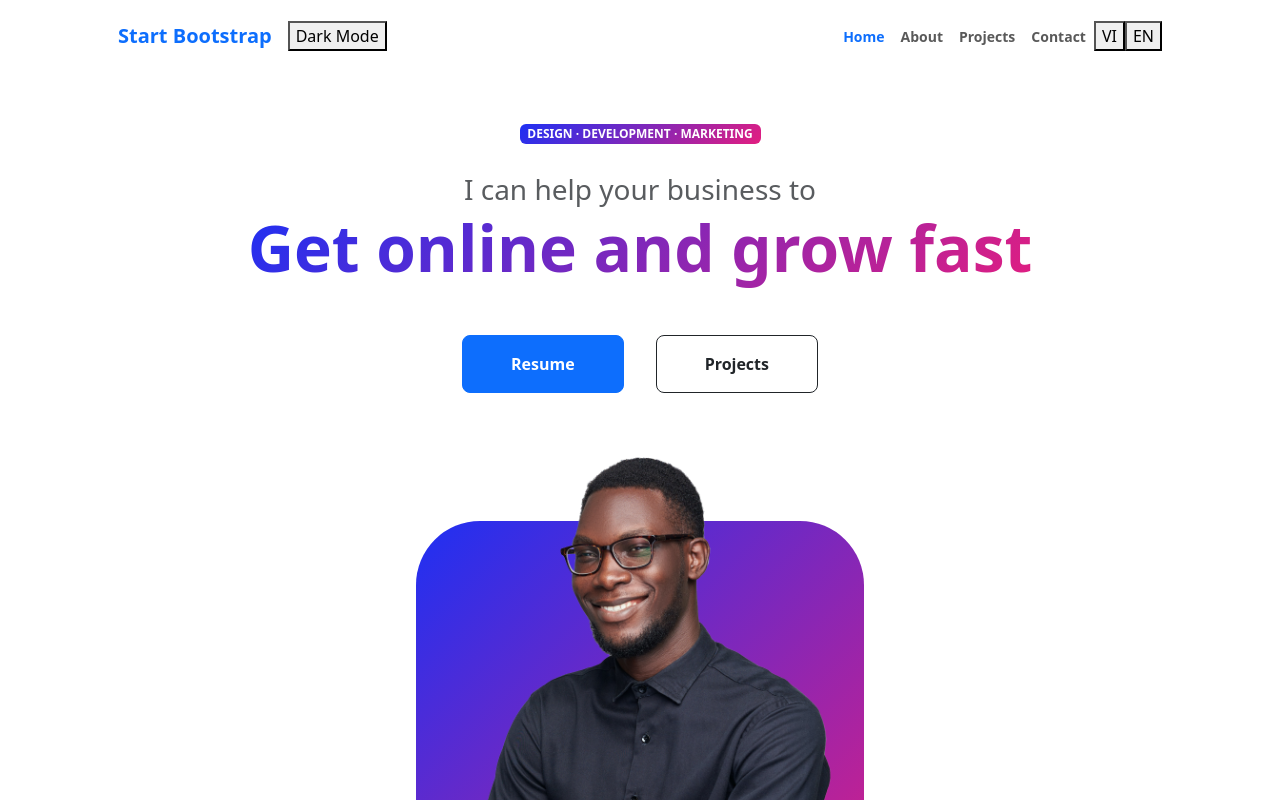
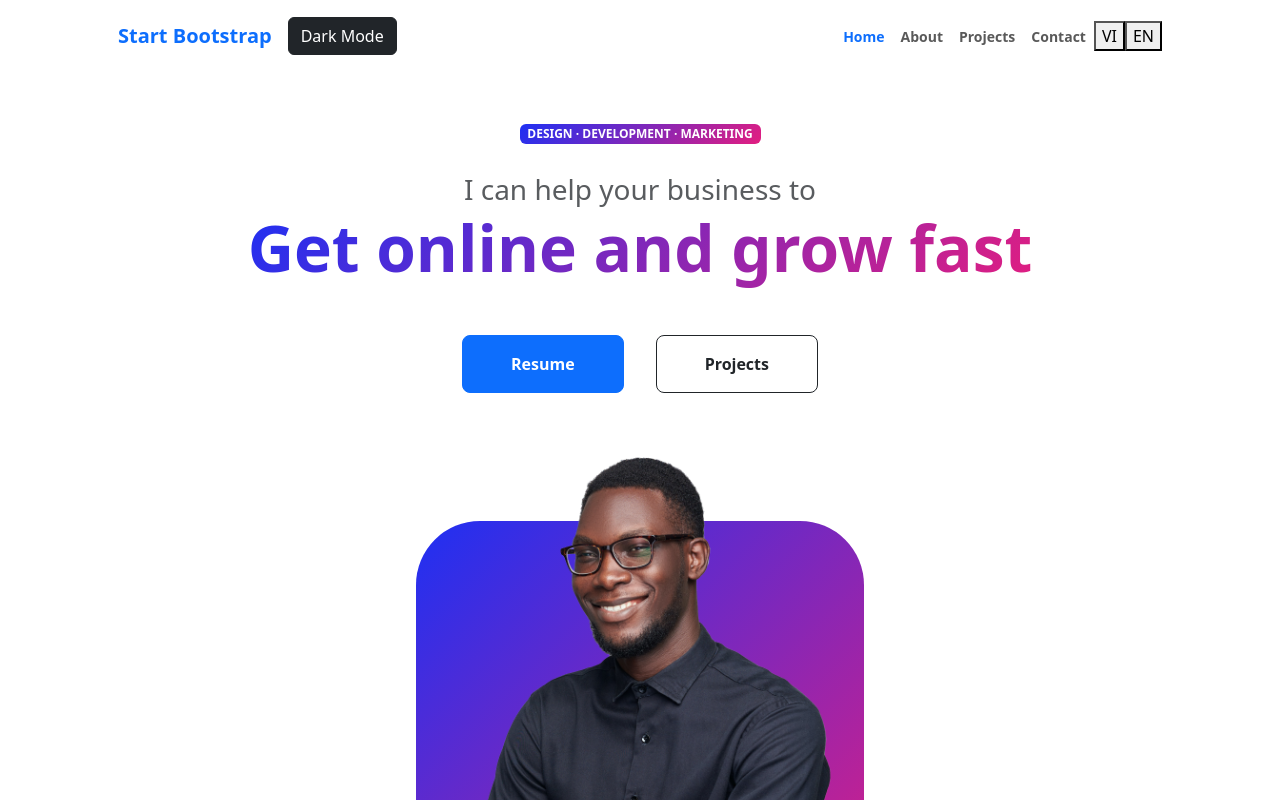
Before and after one commit to MinDuck404/3_vue-personal, a Vue app: page / in a window 1280 px wide. Shown: the top 800 px of the page. Built offline with nearby package versions, Linux system fonts and the light colour scheme.

Commit message:
Implement dark mode toggle functionality and refactor theme management in Navbar, Test view, and theme store

```diff
--- a/src/components/Navbar.vue
+++ b/src/components/Navbar.vue
@@ -5,8 +5,11 @@
       <router-link  to="/" class="nav-link navbar-brand"><span class="fw-bolder text-primary">Start Bootstrap</span></router-link>
       <button class="navbar-toggler" type="button" data-bs-toggle="collapse" data-bs-target="#navbarSupportedContent" aria-controls="navbarSupportedContent" aria-expanded="false" aria-label="Toggle navigation"><span class="navbar-toggler-icon"></span></button>
       <div class="collapse navbar-collapse" id="navbarSupportedContent">
-        <button @click="isDark = !isDark">
-          {{ isDark ? 'Light' : 'Dark' }} Mode
+        <button
+          @click="themeStore.toggleDark"
+          :class="['btn', themeStore.isDark ? 'btn-light' : 'btn-dark']"
+        >
+          {{ themeStore.isDark ? 'Light Mode' : 'Dark Mode' }}
         </button>
         <ul class="navbar-nav ms-auto mb-2 mb-lg-0 small fw-bolder">
           <li class="nav-item"><router-link to="/" class="nav-link">{{ $t('navbar.home') }}</router-link></li>
@@ -23,59 +26,15 @@
 
 <!-- script dark mode toggle -->
 <script setup>
-import { ref, watchEffect, onMounted } from 'vue'
+  import { onMounted } from 'vue'
+  import { useThemeStore } from '@/stores/theme'
 
-const isDark = ref(false)
+  const themeStore = useThemeStore()
 
-// Lưu trữ trạng thái class ban đầu của các phần tử
-const originalClasses = new WeakMap()
-
-onMounted(() => {
-  // Lưu trữ class ban đầu khi component được mount
-  document.querySelectorAll('[class*="light"], [class*="dark"], [class*="white"]').forEach(element => {
-    originalClasses.set(element, Array.from(element.classList))
+  onMounted(() => {
+    // Khởi tạo theme khi component được mount
+    themeStore.initializeTheme()
   })
-})
-
-watchEffect(() => {
-  // Cập nhật theme cho toàn bộ document
-  document.documentElement.setAttribute('data-bs-theme', isDark.value ? 'dark' : 'light')
-
-  // Lấy tất cả các phần tử có class chứa "light", "dark", hoặc "white"
-  const elements = document.querySelectorAll('[class*="light"], [class*="dark"], [class*="white"]')
-
-  elements.forEach(element => {
-    const classList = element.classList
-    const original = originalClasses.get(element) || []
-
-    if (isDark.value) {
-      // Chuyển sang dark mode
-      classList.forEach(className => {
-        if (className === 'bg-light') {
-          classList.remove('bg-light')
-          classList.add('bg-dark')
-        } else if (className === 'text-light') {
-          classList.remove('text-light')
-          classList.add('text-dark')
-        } else if (className === 'bg-white') {
-          classList.remove('bg-white')
-          classList.add('bg-dark')
-        }
-      })
-    } else {
-      // Khôi phục về light mode dựa trên class ban đầu
-      classList.forEach(className => {
-        if (className === 'bg-dark') {
-          classList.remove('bg-dark')
-          if (original.includes('bg-light') || original.includes('bg-white')) classList.add(original.includes('bg-white') ? 'bg-white' : 'bg-light')
-        } else if (className === 'text-dark') {
-          classList.remove('text-dark')
-          if (original.includes('text-light')) classList.add('text-light')
-        }
-      })
-    }
-  })
-})
 </script>
 
 <script>
--- a/src/stores/auth.js
+++ b/src/stores/auth.js
@@ -1,15 +1,15 @@
 // src/stores/auth.js
 import { defineStore } from 'pinia'
 
-export const useAuthStore = defineStore('auth', {
+export const useAuthStores = defineStore('auth', {
   state: () => ({
     user: null,
     token: null
   }),
   actions: {
     login(userData) {
-      this.user = userData.name
-      this.token = userData.name
+      this.user = userData.user
+      this.token = userData.token
     },
     logout() {
       this.user = null
--- /dev/null
+++ b/src/stores/theme.js
@@ -0,0 +1,85 @@
+// src/stores/theme.js
+import { defineStore } from 'pinia'
+
+export const useThemeStore = defineStore('theme', {
+  state: () => ({
+    isDark: false,
+    originalClasses: new WeakMap()
+  }),
+
+  actions: {
+    toggleDark() {
+      this.isDark = !this.isDark
+      this.applyTheme()
+    },
+
+    setDark(value) {
+      this.isDark = value
+      this.applyTheme()
+    },
+
+    initializeTheme() {
+      // Lưu trữ class ban đầu
+      document.querySelectorAll('[class*="light"], [class*="dark"], [class*="white"]').forEach(element => {
+        this.originalClasses.set(element, Array.from(element.classList))
+      })
+
+      // Áp dụng theme hiện tại
+      this.applyTheme()
+    },
+
+    applyTheme() {
+      // Cập nhật attribute cho document
+      document.documentElement.setAttribute('data-bs-theme', this.isDark ? 'dark' : 'light')
+
+      // Cập nhật classes cho elements
+      const elements = document.querySelectorAll('[class*="light"], [class*="dark"], [class*="white"]')
+
+      elements.forEach(element => {
+        const classList = element.classList
+        const original = this.originalClasses.get(element) || []
+
+        if (this.isDark) {
+          // Chuyển sang dark mode
+          this.convertToDarkMode(classList)
+        } else {
+          // Khôi phục về light mode
+          this.restoreToLightMode(classList, original)
+        }
+      })
+    },
+
+    convertToDarkMode(classList) {
+      const classArray = Array.from(classList)
+      classArray.forEach(className => {
+        if (className === 'bg-light') {
+          classList.remove('bg-light')
+          classList.add('bg-dark')
+        } else if (className === 'text-light') {
+          classList.remove('text-light')
+          classList.add('text-dark')
+        } else if (className === 'bg-white') {
+          classList.remove('bg-white')
+          classList.add('bg-dark')
+        }
+      })
+    },
+
+    restoreToLightMode(classList, original) {
+      const classArray = Array.from(classList)
+      classArray.forEach(className => {
+        if (className === 'bg-dark') {
+          classList.remove('bg-dark')
+          if (original.includes('bg-light') || original.includes('bg-white')) {
+            classList.add(original.includes('bg-white') ? 'bg-white' : 'bg-light')
+          }
+        } else if (className === 'text-dark') {
+          classList.remove('text-dark')
+          if (original.includes('text-light')) classList.add('text-light')
+        }
+      })
+    }
+  },
+
+  persist: true
+})
--- a/src/views/Test.vue
+++ b/src/views/Test.vue
@@ -1,11 +1,19 @@
 <script setup>
 import { onMounted } from 'vue'
 import { useUserStore } from '@/stores/user'
+
+import { useAuthStores } from '@/stores/auth'
+import { storeToRefs } from 'pinia'
+
+const auth = useAuthStores()
+auth.login({ user: { name: 'Thanh' }, token: 'abc123' })
+const { user, token } = storeToRefs(auth)
 
 const userStore = useUserStore()
 
 onMounted(() => {
   userStore.fetchUser()
+  // console.log('User in store:', auth.user)
 })
 </script>
 
@@ -13,5 +21,6 @@ onMounted(() => {
   <div v-if="userStore.loading">Loading...</div>
   <div v-else>
     <p>Welcome, {{ userStore.profile?.name }}</p>
+    <p>Welcome, {{ user?.name }}</p>
   </div>
 </template>
```
Also changed, not shown: src/composables/useDarkMode.js (added, +53 -0 lines).
